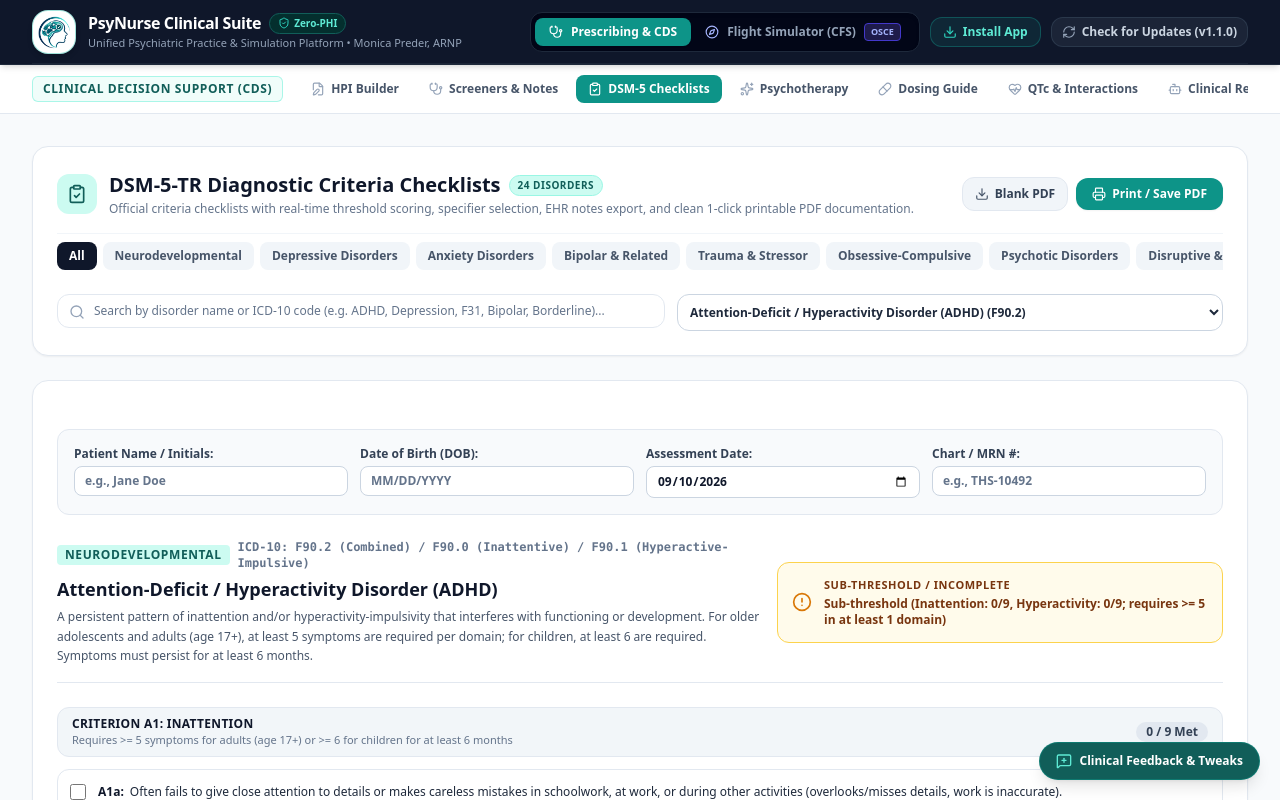
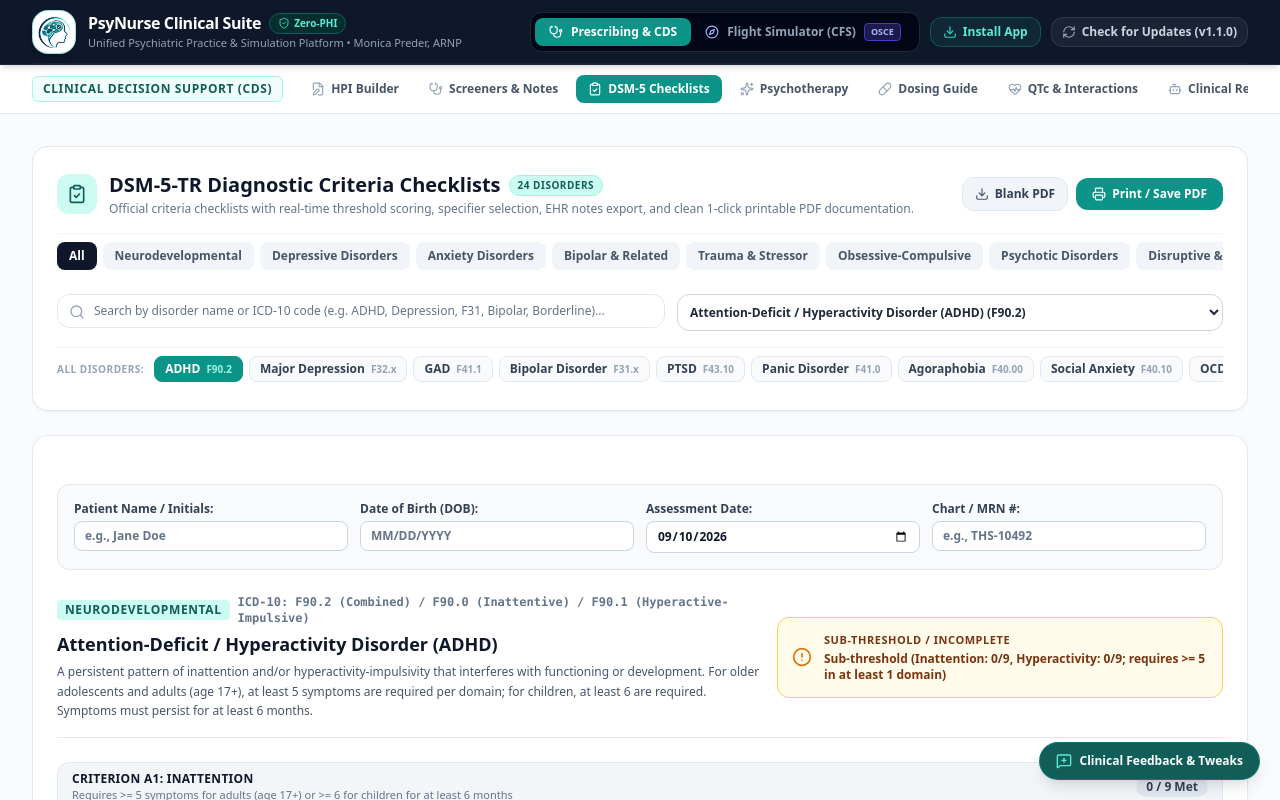
Before and after one commit to Houg40/psynurse-clinical-suite, a React (Vite) app: page / in a window 1280 px wide. Both pictures are taken after a click on the button "DSM-5 Checklists". Shown: the top 800 px of the page. Built offline with nearby package versions, Linux system fonts and the light colour scheme.

Commit message:
fix(dsm5): auto-select matching disorder when switching category tabs and add quick disorder pills

```diff
--- a/public/version.json
+++ b/public/version.json
@@ -1,5 +1,5 @@
 {
   "version": "1.1.0",
-  "buildTime": 1789877258995,
-  "buildDate": "2026-09-20T04:07:38.995Z"
+  "buildTime": 1789877679626,
+  "buildDate": "2026-09-20T04:14:39.626Z"
 }
--- a/src/modules/cds/components/Dsm5Checklists.jsx
+++ b/src/modules/cds/components/Dsm5Checklists.jsx
@@ -64,6 +64,35 @@
       return matchCategory && matchSearch;
     });
   }, [selectedCategory, searchQuery]);
+
+  // Handle Category Selection & Auto-Select First Matching Disorder
+  const handleSelectCategory = (cat) => {
+    setSelectedCategory(cat);
+    const matching = dsm5Data.filter(d => cat === 'All' || d.category === cat);
+    if (matching.length > 0) {
+      const alreadyInCat = matching.some(d => d.id === selectedDisorderId);
+      if (!alreadyInCat) {
+        setSelectedDisorderId(matching[0].id);
+      }
+    }
+  };
+
+  // Handle Search Input & Auto-Select First Match
+  const handleSearchChange = (query) => {
+    setSearchQuery(query);
+    if (query.trim()) {
+      const matching = dsm5Data.filter(d => {
+        const matchCategory = selectedCategory === 'All' || d.category === selectedCategory;
+        const matchSearch = d.name.toLowerCase().includes(query.toLowerCase()) ||
+                            d.shortName.toLowerCase().includes(query.toLowerCase()) ||
+                            d.icd10.toLowerCase().includes(query.toLowerCase());
+        return matchCategory && matchSearch;
+      });
+      if (matching.length > 0 && !matching.some(d => d.id === selectedDisorderId)) {
+        setSelectedDisorderId(matching[0].id);
+      }
+    }
+  };
 
   // Toggle Checklist Item
   const handleToggleItem = (itemId) => {
@@ -274,7 +303,7 @@
           {categories.map(cat => (
             <button
               key={cat}
-              onClick={() => setSelectedCategory(cat)}
+              onClick={() => handleSelectCategory(cat)}
               className={`px-3 py-1.5 rounded-lg text-xs font-semibold whitespace-nowrap transition-all ${
                 selectedCategory === cat
                   ? 'bg-slate-900 text-white shadow-xs font-bold'
@@ -286,14 +315,14 @@
           ))}
         </div>
 
-        {/* Disorder Grid / Search */}
+        {/* Disorder Grid / Search & Dropdown */}
         <div className="flex flex-col sm:flex-row gap-3 pt-1">
           <div className="relative flex-1">
             <Search className="w-4 h-4 absolute left-3 top-2.5 text-slate-400" />
             <input
               type="text"
               value={searchQuery}
-              onChange={(e) => setSearchQuery(e.target.value)}
+              onChange={(e) => handleSearchChange(e.target.value)}
               placeholder="Search by disorder name or ICD-10 code (e.g. ADHD, Depression, F31, Bipolar, Borderline)..."
               className="w-full pl-9 pr-4 py-2 bg-slate-50 border border-slate-200 rounded-xl text-xs text-slate-900 placeholder:text-slate-400 focus:outline-none focus:ring-2 focus:ring-teal-500"
             />
@@ -311,6 +340,34 @@
             ))}
           </select>
         </div>
+
+        {/* Quick Disorder Selection Chips (Matches Active Category) */}
+        {filteredDisorders.length > 1 && (
+          <div className="pt-2 border-t border-slate-100 flex items-center gap-1.5 overflow-x-auto scrollbar-none py-1">
+            <span className="text-[10px] font-bold text-slate-400 uppercase tracking-wider shrink-0 mr-1">
+              {selectedCategory === 'All' ? 'All Disorders' : selectedCategory}:
+            </span>
+            {filteredDisorders.map(d => {
+              const isSelected = d.id === selectedDisorderId;
+              return (
+                <button
+                  key={d.id}
+                  onClick={() => setSelectedDisorderId(d.id)}
+                  className={`px-2.5 py-1 rounded-lg text-xs font-semibold whitespace-nowrap transition-all border flex items-center gap-1.5 ${
+                    isSelected
+                      ? 'bg-teal-600 text-white border-teal-600 font-bold shadow-xs'
+                      : 'bg-slate-50 text-slate-700 border-slate-200 hover:bg-slate-100 hover:border-slate-300'
+                  }`}
+                >
+                  <span>{d.shortName || d.name}</span>
+                  <span className={`text-[10px] ${isSelected ? 'text-teal-200' : 'text-slate-400'}`}>
+                    {d.icd10.split(' ')[0]}
+                  </span>
+                </button>
+              );
+            })}
+          </div>
+        )}
       </div>
 
       {/* Main Checklist Card & Printable Canvas */}
```
